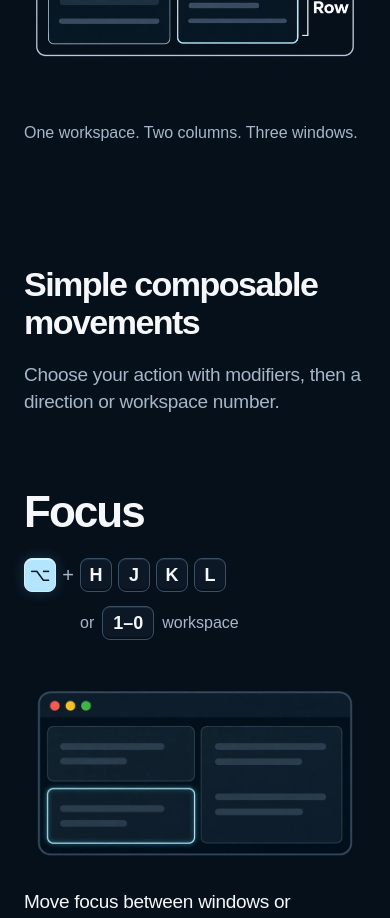
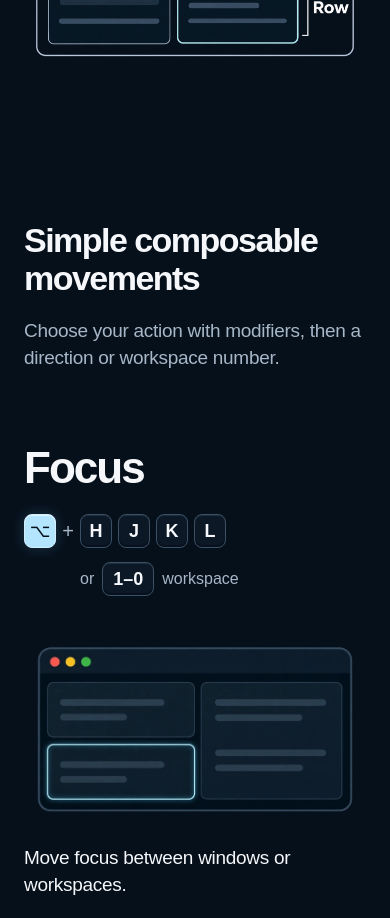
Before and after one commit to tvr-works/frame-site, a React (Vite) app: page / in a window 390 px wide. Shown: the part 1700-2618 px from the top of the page. Built offline with nearby package versions, Linux system fonts and the light colour scheme; a web font is replaced by a local one.

Commit message:
Remove the redundant workspace structure caption

```diff
--- a/src/components/below-fold.tsx
+++ b/src/components/below-fold.tsx
@@ -55,7 +55,6 @@ export function BelowFold() {
               alt="A workspace contains two columns. Window A fills the left column. Windows B and C form two rows in the right column; Window C is focused."
             />
           </picture>
-          <figcaption>One workspace. Two columns. Three windows.</figcaption>
         </figure>
       </section>
       <section className="movements-section" aria-labelledby="movements-title">
--- a/src/styles.css
+++ b/src/styles.css
@@ -933,12 +933,6 @@ a:hover {
   width: 100%;
   height: auto;
 }
-.structure-figure figcaption {
-  margin-top: 24px;
-  color: var(--muted);
-  font-size: clamp(16px, 2.6vw, 22px);
-  line-height: 1.5;
-}
 .movements-section {
   margin-top: 200px;
 }
@@ -1323,10 +1317,6 @@ a:hover {
   .structure-figure {
     margin-top: 36px;
   }
-  .structure-figure figcaption {
-    margin-top: 20px;
-    font-size: 16px;
-  }
   .movements-section {
     margin-top: 120px;
   }
```
Also changed, not shown: 2 other files (tests, documents, lock files or other folders).
